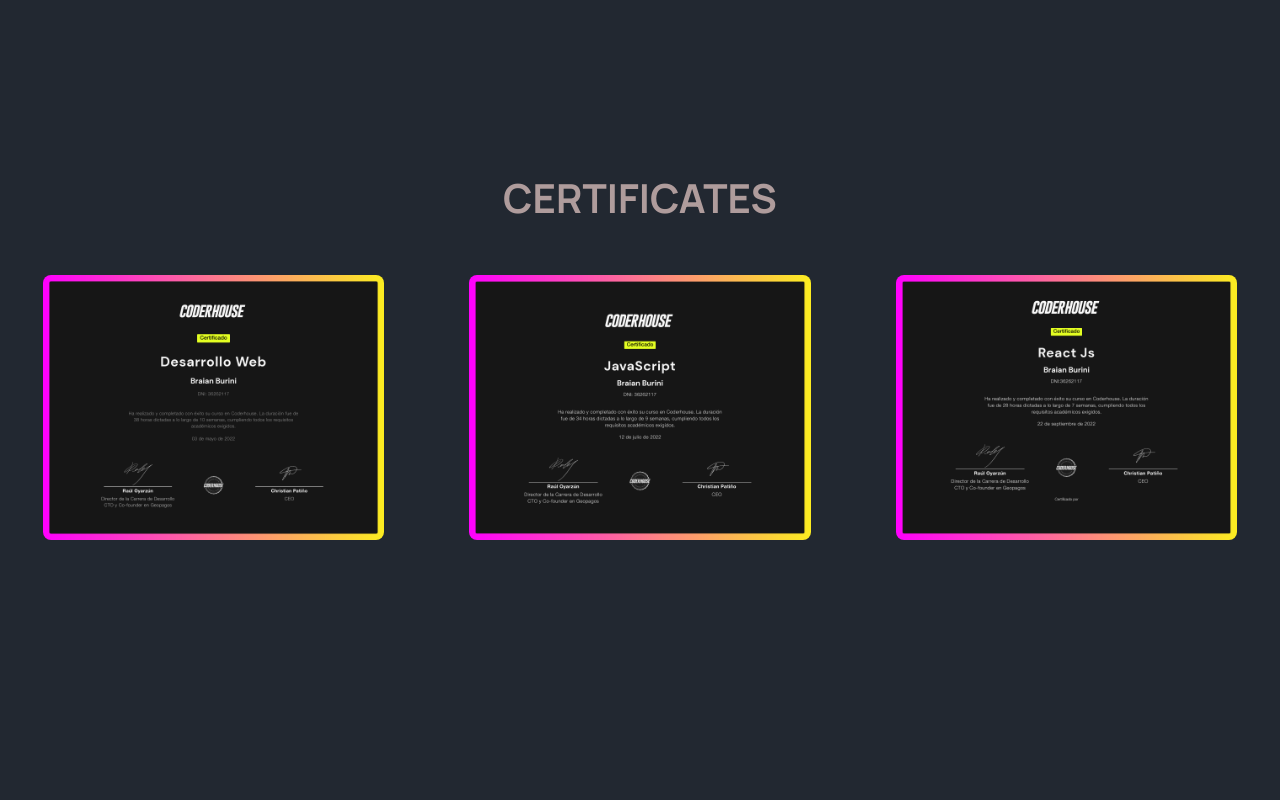
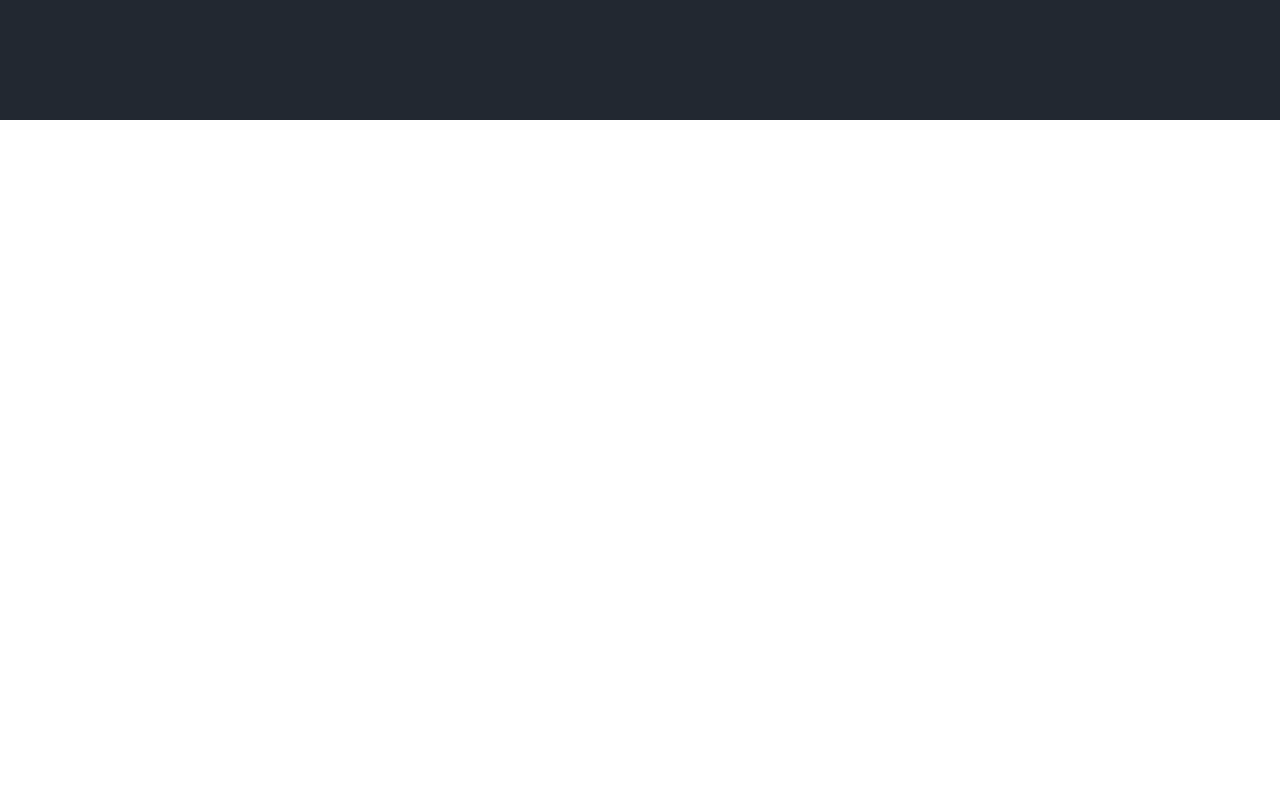
Before and after one commit to burinib/buriniPortfolio, a React (Vite) app: page / in a window 1280 px wide. Shown: the part 3000-3800 px from the top of the page. After the commit the page ends 3120 px from the top, so only its background shows below. Built offline with nearby package versions, Linux system fonts and the light colour scheme.

Commit message:
delete info

```diff
--- a/src/App.jsx
+++ b/src/App.jsx
@@ -33,9 +33,6 @@
       <section id="skills">
         <Skills />
       </section>
-      <section id="info">
-        <Info />
-      </section>
       <section id="contact">
         <Footer />
       </section>
--- a/src/components/info/Info.css
+++ /dev/null
@@ -1,41 +0,0 @@
-.info-container {
-  width: 100%;
-  height: 100vh;
-  background-color: #af9c9c;
-  background-color: #222831;
-  color: black;
-  margin-bottom: 100vh;
-  align-items: center;
-}
-
-.info {
-  display: flex;
-}
-
-.desarrolloWeb {
-  width: 80%;
-  margin-left: 10%;
-  border-radius: 8px;
-}
-
-.titleCertificado {
-  display: flex;
-  justify-content: center;
-  color: #af9c9c;
-  padding: 50px;
-  font-size: 40px;
-}
-
-@media only screen and (max-width: 768px) {
-  .info {
-    flex-direction: column;
-  }
-  .desarrolloWeb {
-    width: 70%;
-    border-radius: 8px;
-    margin-left: 15%;
-  }
-  .titleCertificado {
-    font-size: 30px;
-  }
-}
--- a/src/components/info/Info.jsx
+++ /dev/null
@@ -1,45 +0,0 @@
-import "./Info.css";
-import certificadoDW from "../../media/certificadoDW.png";
-import certificadoJavaScript from "../../media/certificadoJavaScript.png";
-import certificadoReact from "../../media/certificadoReact.png";
-
-const Info = () => {
-  const certificados = [
-    {
-      nombre: "Desarrollo Web",
-      url: "https://www.coderhouse.com/certificados/628fbae7c17ec8001b3cc598",
-      imagen: certificadoDW,
-    },
-    {
-      nombre: "JavaScript",
-      url: "https://www.coderhouse.com/certificados/62e73889b64208002443885f",
-      imagen: certificadoJavaScript,
-    },
-    {
-      nombre: "React",
-      url: "https://www.coderhouse.com/certificados/634536cf2512cf000edfbfa2",
-      imagen: certificadoReact,
-    },
-  ];
-
-  return (
-    <div className="info-container">
-      <h1 className="titleCertificado">CERTIFICATES</h1>
-      <div className="info">
-        {certificados.map((certificado, index) => (
-          <div key={index} className="certificado">
-            <a href={certificado.url} target="_blank" rel="noopener noreferrer">
-              <img
-                className="desarrolloWeb"
-                src={certificado.imagen}
-                alt={certificado.nombre}
-              />
-            </a>
-          </div>
-        ))}
-      </div>
-    </div>
-  );
-};
-
-export default Info;
```
